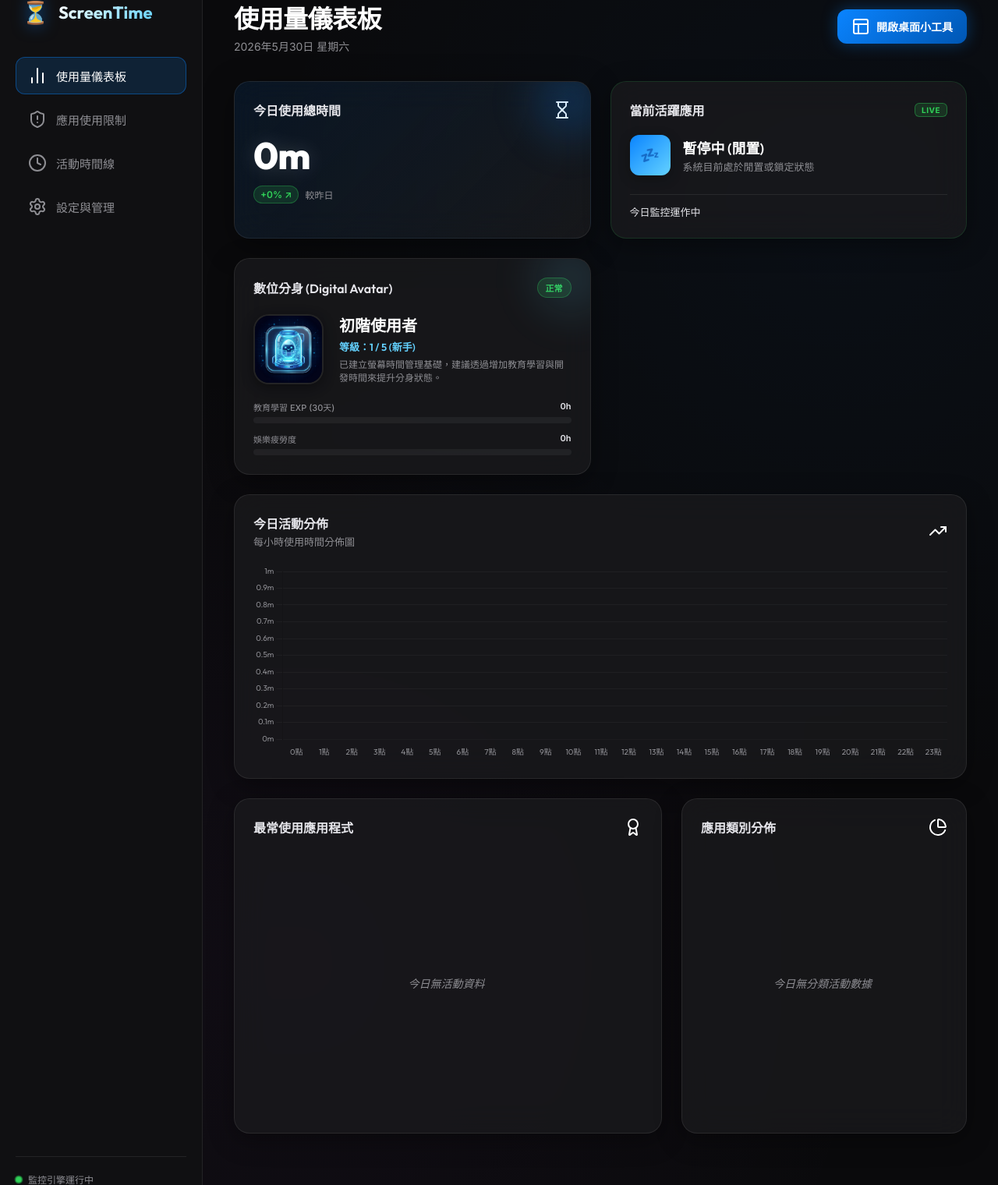
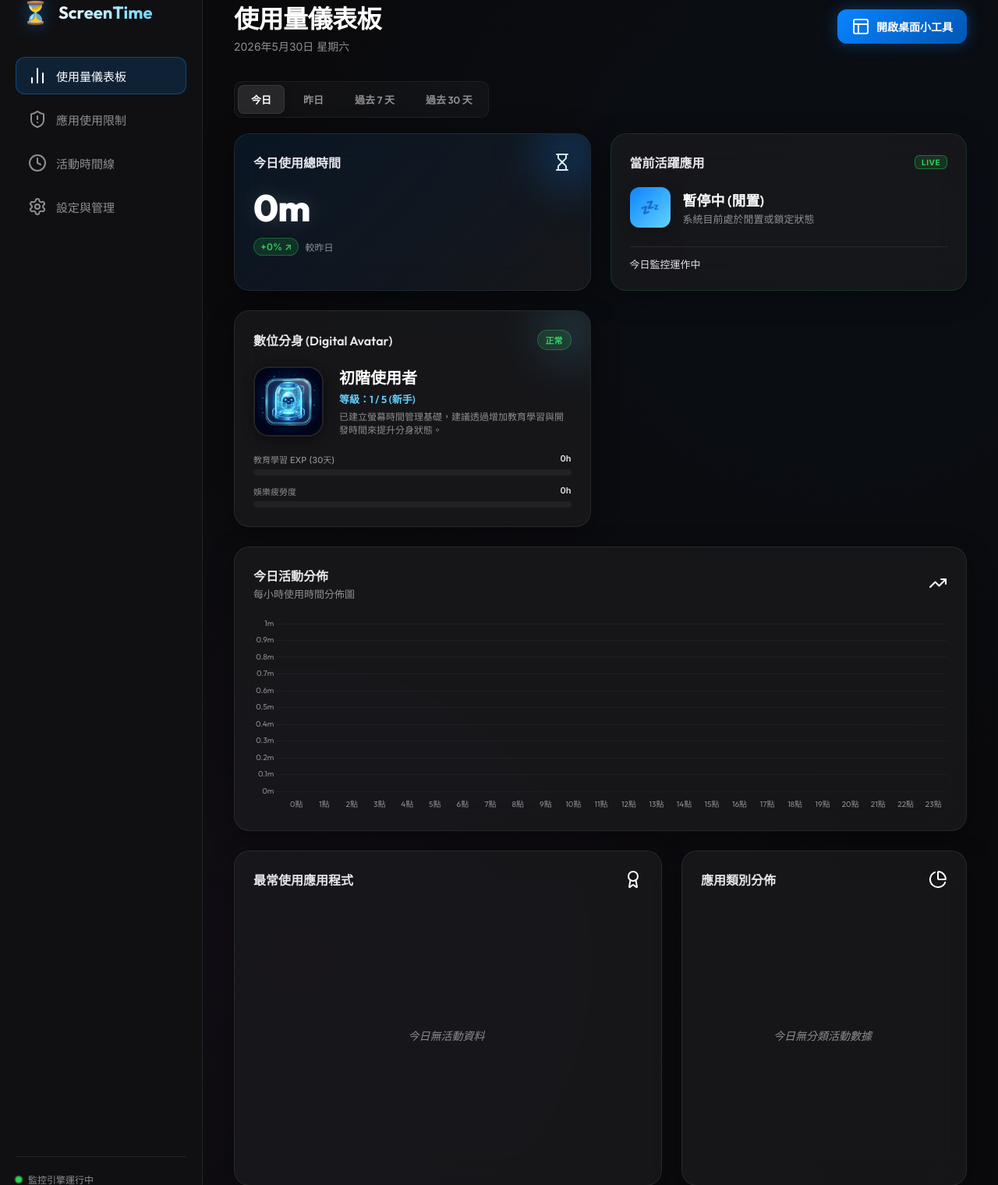
Before and after one commit to slen516-afk/screen-time-tracker, a Flask app: page / in a window 1280 px wide. Shown: the part 31-1551 px from the top of the page at 78% size. Run offline with Flask 3, Linux system fonts and the light colour scheme; data comes from the database, SQL or seed files in the repository; data that the repository does not hold is empty.

```diff
--- a/app.py
+++ b/app.py
@@ -44,24 +44,31 @@ def index():
 @app.route("/api/stats/summary", methods=["GET"])
 def get_summary():
     try:
+        range_val = request.args.get("range", "today")
         conn = get_db_connection()
         cursor = conn.cursor()
 
-        # Today's total duration
-        cursor.execute("""
-        SELECT SUM(duration)
-        FROM window_logs
-        WHERE date(start_time) = date('now', 'localtime')
-        """)
+        # Calculate date conditions based on selected range
+        if range_val == "yesterday":
+            date_cond = "date(start_time) = date('now', '-1 day', 'localtime')"
+            prev_date_cond = "date(start_time) = date('now', '-2 days', 'localtime')"
+        elif range_val == "7days":
+            date_cond = "date(start_time) >= date('now', '-6 days', 'localtime')"
+            prev_date_cond = "date(start_time) >= date('now', '-13 days', 'localtime') AND date(start_time) < date('now', '-6 days', 'localtime')"
+        elif range_val == "30days":
+            date_cond = "date(start_time) >= date('now', '-29 days', 'localtime')"
+            prev_date_cond = "date(start_time) >= date('now', '-59 days', 'localtime') AND date(start_time) < date('now', '-29 days', 'localtime')"
+        else: # today
+            date_cond = "date(start_time) = date('now', 'localtime')"
+            prev_date_cond = "date(start_time) = date('now', '-1 day', 'localtime')"
+
+        # Current total duration in selected range
+        cursor.execute(f"SELECT SUM(duration) FROM window_logs WHERE {date_cond}")
         row_today = cursor.fetchone()
         total_today = row_today[0] if row_today and row_today[0] is not None else 0
 
-        # Yesterday's total duration
-        cursor.execute("""
-        SELECT SUM(duration)
-        FROM window_logs
-        WHERE date(start_time) = date('now', '-1 day', 'localtime')
-        """)
+        # Previous total duration for trend comparison
+        cursor.execute(f"SELECT SUM(duration) FROM window_logs WHERE {prev_date_cond}")
         row_yesterday = cursor.fetchone()
         total_yesterday = row_yesterday[0] if row_yesterday and row_yesterday[0] is not None else 0
 
@@ -72,12 +79,12 @@ def get_summary():
         elif total_today > 0:
             pct_change = 100.0
 
-        # Category Breakdown for today
-        cursor.execute("""
+        # Category Breakdown for selected range
+        cursor.execute(f"""
         SELECT COALESCE(l.category, c.category) as category, SUM(l.duration) as cat_duration
         FROM window_logs l
         LEFT JOIN app_categories c ON l.app_name = c.app_name
-        WHERE date(l.start_time) = date('now', 'localtime')
+        WHERE {date_cond}
         GROUP BY COALESCE(l.category, c.category)
         ORDER BY cat_duration DESC
         """)
@@ -86,7 +93,7 @@ def get_summary():
 
         # Default empty categories to 0 if not tracked
         all_categories = ["Browsers", "Developer Tools", "Social & Communication",
-                          "Entertainment & Media", "Productivity & Office", "System", "Education", "Others"]
+                          "Entertainment & Media", "Productivity & Office", "System", "學習", "Others"]
         for cat in all_categories:
             if cat not in category_data:
                 category_data[cat] = 0
@@ -103,34 +110,76 @@ def get_summary():
     except Exception as e:
         return jsonify({"success": False, "error": str(e)}), 500
 
-# 2. Chart Stats (Hourly breakdown for today)
+# 2. Chart Stats (Hourly breakdown for today/yesterday, Daily for 7/30 days)
 @app.route("/api/stats/chart", methods=["GET"])
 def get_chart_data():
     try:
+        range_val = request.args.get("range", "today")
         conn = get_db_connection()
         cursor = conn.cursor()
 
-        # Initialize 24 hours to 0
-        hourly_data = [0] * 24
+        if range_val in ["today", "yesterday"]:
+            # Hourly breakdown
+            hourly_data = [0] * 24
+            labels = [f"{i}點" for i in range(24)]
 
-        cursor.execute("""
-        SELECT strftime('%H', start_time) as hr, SUM(duration) as hr_duration
-        FROM window_logs
-        WHERE date(start_time) = date('now', 'localtime')
-        GROUP BY hr
-        """)
+            if range_val == "yesterday":
+                date_cond = "date(start_time) = date('now', '-1 day', 'localtime')"
+            else:
+                date_cond = "date(start_time) = date('now', 'localtime')"
 
-        rows = cursor.fetchall()
-        for row in rows:
-            hour_idx = int(row["hr"])
-            if 0 <= hour_idx < 24:
-                hourly_data[hour_idx] = row["hr_duration"]
+            cursor.execute(f"""
+            SELECT strftime('%H', start_time) as hr, SUM(duration) as hr_duration
+            FROM window_logs
+            WHERE {date_cond}
+            GROUP BY hr
+            """)
+
+            rows = cursor.fetchall()
+            for row in rows:
+                hour_idx = int(row["hr"])
+                if 0 <= hour_idx < 24:
+                    hourly_data[hour_idx] = row["hr_duration"]
+            data_val = hourly_data
+
+        else:
+            # Daily breakdown (7 days or 30 days)
+            days_count = 7 if range_val == "7days" else 30
+
+            # Generate the list of dates for the last N days (ascending order)
+            dates_list = []
+            labels = []
+            for i in reversed(range(days_count)):
+                cursor.execute(f"SELECT date('now', '-{i} day', 'localtime')")
+                dt = cursor.fetchone()[0]
+                dates_list.append(dt)
+                # Formatted label: e.g. "5/30"
+                parts = dt.split("-")
+                labels.append(f"{int(parts[1])}/{int(parts[2])}")
+
+            daily_data = [0] * days_count
+            date_cond = f"date(start_time) >= date('now', '-{days_count - 1} days', 'localtime')"
+
+            cursor.execute(f"""
+            SELECT date(start_time) as dt, SUM(duration) as day_duration
+            FROM window_logs
+            WHERE {date_cond}
+            GROUP BY dt
+            """)
+
+            rows = cursor.fetchall()
+            date_to_duration = {row["dt"]: row["day_duration"] for row in rows}
+
+            for idx, dt in enumerate(dates_list):
+                daily_data[idx] = date_to_duration.get(dt, 0)
+
+            data_val = daily_data
 
         conn.close()
-
         return jsonify({
             "success": True,
-            "chart_data": hourly_data
+            "chart_data": data_val,
+            "labels": labels
         })
     except Exception as e:
         return jsonify({"success": False, "error": str(e)}), 500
@@ -139,15 +188,30 @@ def get_chart_data():
 @app.route("/api/stats/apps", methods=["GET"])
 def get_apps_data():
     try:
+        range_val = request.args.get("range", "today")
         conn = get_db_connection()
         cursor = conn.cursor()
 
-        # Get overall applications and their today's duration
-        cursor.execute("""
+        # Calculate date conditions based on selected range
+        if range_val == "yesterday":
+            date_cond = "date(l.start_time) = date('now', '-1 day', 'localtime')"
+            sub_date_cond = "date(start_time) = date('now', '-1 day', 'localtime')"
+        elif range_val == "7days":
+            date_cond = "date(l.start_time) >= date('now', '-6 days', 'localtime')"
+            sub_date_cond = "date(start_time) >= date('now', '-6 days', 'localtime')"
+        elif range_val == "30days":
+            date_cond = "date(l.start_time) >= date('now', '-29 days', 'localtime')"
+            sub_date_cond = "date(start_time) >= date('now', '-29 days', 'localtime')"
+        else: # today
+            date_cond = "date(l.start_time) = date('now', 'localtime')"
+            sub_date_cond = "date(start_time) = date('now', 'localtime')"
+
+        # Get overall applications and their duration in this range
+        cursor.execute(f"""
         SELECT l.app_name, c.display_name, c.category, SUM(l.duration) as app_duration
         FROM window_logs l
         JOIN app_categories c ON l.app_name = c.app_name
-        WHERE date(l.start_time) = date('now', 'localtime')
+        WHERE {date_cond}
         GROUP BY l.app_name
         ORDER BY app_duration DESC
         """)
@@ -169,11 +233,11 @@ def get_apps_data():
                 cat_lim_row = cursor.fetchone()
                 limit = cat_lim_row["limit_seconds"] if cat_lim_row else None
 
-            # Fetch top window titles/subtasks for this app today
-            cursor.execute("""
+            # Fetch top window titles/subtasks for this app in this range
+            cursor.execute(f"""
             SELECT window_title, SUM(duration) as win_duration
             FROM window_logs
-            WHERE app_name = ? AND date(start_time) = date('now', 'localtime') AND window_title != ''
+            WHERE app_name = ? AND {sub_date_cond} AND window_title != ''
             GROUP BY window_title
             ORDER BY win_duration DESC
             LIMIT 8
@@ -203,15 +267,26 @@ def get_apps_data():
 @app.route("/api/stats/timeline", methods=["GET"])
 def get_timeline():
     try:
+        range_val = request.args.get("range", "today")
         conn = get_db_connection()
         cursor = conn.cursor()
 
+        # Calculate date conditions based on selected range
+        if range_val == "yesterday":
+            date_cond = "date(l.start_time) = date('now', '-1 day', 'localtime')"
+        elif range_val == "7days":
+            date_cond = "date(l.start_time) >= date('now', '-6 days', 'localtime')"
+        elif range_val == "30days":
+            date_cond = "date(l.start_time) >= date('now', '-29 days', 'localtime')"
+        else: # today
+            date_cond = "date(l.start_time) = date('now', 'localtime')"
+
         # Get last 50 events today where duration was significant (>= 3 seconds)
-        cursor.execute("""
+        cursor.execute(f"""
         SELECT l.app_name, c.display_name, COALESCE(l.category, c.category) as category, l.window_title, l.start_time, l.end_time, l.duration
         FROM window_logs l
         LEFT JOIN app_categories c ON l.app_name = c.app_name
-        WHERE date(l.start_time) = date('now', 'localtime') AND l.duration >= 3
+        WHERE {date_cond} AND l.duration >= 3
         ORDER BY l.start_time DESC
         LIMIT 50
         """)
@@ -435,12 +510,12 @@ def get_character_stats():
         conn = get_db_connection()
         cursor = conn.cursor()
 
-        # Query total duration for Education in past 30 days
+        # Query total duration for 學習 in past 30 days
         cursor.execute("""
         SELECT SUM(l.duration)
         FROM window_logs l
         LEFT JOIN app_categories c ON l.app_name = c.app_name
-        WHERE COALESCE(l.category, c.category) = 'Education'
+        WHERE COALESCE(l.category, c.category) = '學習'
           AND date(l.start_time) >= date('now', '-30 days', 'localtime')
         """)
         row_edu = cursor.fetchone()
--- a/static/css/style.css
+++ b/static/css/style.css
@@ -41,6 +41,7 @@
 .color-Productivity-Office { color: var(--color-pink); }
 .color-System { color: var(--color-blue); }
 .color-Education { color: var(--color-cyan); }
+.color-學習 { color: var(--color-cyan); }
 .color-Others { color: var(--color-grey); }
 
 .bg-Browsers { background: var(--color-green); }
@@ -50,6 +51,7 @@
 .bg-Productivity-Office { background: var(--color-pink); }
 .bg-System { background: var(--color-blue); }
 .bg-Education { background: var(--color-cyan); }
+.bg-學習 { background: var(--color-cyan); }
 .bg-Others { background: var(--color-grey); }
 
 /* ==========================================================================
@@ -1375,3 +1377,43 @@ body {
         grid-template-columns: 1fr;
     }
 }
+
+/* ==========================================================================
+   DASHBOARD RANGE SELECTOR BAR
+   ========================================================================== */
+.range-selector-bar {
+    display: flex;
+    gap: 8px;
+    margin-bottom: 20px;
+    background: rgba(255, 255, 255, 0.03);
+    padding: 4px;
+    border-radius: 10px;
+    border: 1px solid rgba(255, 255, 255, 0.05);
+    align-self: flex-start;
+    width: fit-content;
+}
+
+.range-btn {
+    background: transparent;
+    border: none;
+    color: var(--text-muted);
+    padding: 8px 16px;
+    font-size: 13px;
+    font-weight: 600;
+    border-radius: 8px;
+    cursor: pointer;
+    transition: var(--transition-smooth);
+    font-family: var(--font-heading);
+}
+
+.range-btn:hover {
+    color: var(--text-primary);
+    background: rgba(255, 255, 255, 0.05);
+}
+
+.range-btn.active {
+    color: var(--text-primary);
+    background: var(--bg-card-hover);
+    box-shadow: 0 2px 8px rgba(0, 0, 0, 0.2);
+    border: 1px solid rgba(255, 255, 255, 0.08);
+}
--- a/static/js/app.js
+++ b/static/js/app.js
@@ -4,6 +4,7 @@
 document.addEventListener('DOMContentLoaded', () => {
     // Current State
     let currentTab = 'dashboard';
+    let currentRange = 'today';
     let hourlyChart = null;
     let appsData = [];
     let categoriesData = {};
@@ -82,7 +83,7 @@ document.addEventListener('DOMContentLoaded', () => {
     // ==========================================================================
     // CHART.JS INITIALIZATION
     // ==========================================================================
-    function initChart(initialData) {
+    function initChart(initialData, chartLabels) {
         const ctx = document.getElementById('hourlyUsageChart').getContext('2d');
 
         // Create gorgeous neon gradient
@@ -90,7 +91,7 @@ document.addEventListener('DOMContentLoaded', () => {
         gradient.addColorStop(0, 'rgba(10, 132, 255, 0.85)');
         gradient.addColorStop(1, 'rgba(191, 90, 242, 0.25)');
 
-        const labels = Array.from({length: 24}, (_, i) => `${i}點`);
+        const labels = chartLabels || Array.from({length: 24}, (_, i) => `${i}點`);
 
         hourlyChart = new Chart(ctx, {
             type: 'bar',
@@ -171,7 +172,7 @@ document.addEventListener('DOMContentLoaded', () => {
 
     // 1. Fetch Summary
     function fetchSummary() {
-        fetch('/api/stats/summary')
+        fetch(`/api/stats/summary?range=${currentRange}`)
             .then(res => res.json())
             .then(data => {
                 if (data.success) {
@@ -248,14 +249,15 @@ document.addEventListener('DOMContentLoaded', () => {
 
     // 2. Fetch Chart Data
     function fetchChartData() {
-        fetch('/api/stats/chart')
+        fetch(`/api/stats/chart?range=${currentRange}`)
             .then(res => res.json())
             .then(data => {
                 if (data.success) {
                     const minsData = data.chart_data.map(sec => Math.round(sec / 60));
                     if (!hourlyChart) {
-                        initChart(data.chart_data);
+                        initChart(data.chart_data, data.labels);
                     } else {
+                        hourlyChart.data.labels = data.labels || Array.from({length: 24}, (_, i) => `${i}點`);
                         hourlyChart.data.datasets[0].data = minsData;
                         hourlyChart.update();
                     }
@@ -265,7 +267,7 @@ document.addEventListener('DOMContentLoaded', () => {
 
     // 3. Fetch Apps List
     function fetchAppsData() {
-        fetch('/api/stats/apps')
+        fetch(`/api/stats/apps?range=${currentRange}`)
             .then(res => res.json())
             .then(data => {
                 if (data.success) {
@@ -278,11 +280,12 @@ document.addEventListener('DOMContentLoaded', () => {
 
     // 4. Fetch Timeline
     function fetchTimelineData() {
-        fetch('/api/stats/timeline')
+        fetch(`/api/stats/timeline?range=${currentRange}`)
             .then(res => res.json())
             .then(data => {
                 if (data.success) {
                     // Process LIVE active app card status from timeline
+
                     if (data.timeline.length > 0) {
                         const latest = data.timeline[0];
                         const endT = new Date(latest.end_time);
@@ -851,6 +854,48 @@ document.addEventListener('DOMContentLoaded', () => {
             });
     });
 
+    // ==========================================================================
+    // RANGE SELECTOR EVENTS
+    // ==========================================================================
+    const rangeBtns = document.querySelectorAll('.range-btn');
+    rangeBtns.forEach(btn => {
+        btn.addEventListener('click', () => {
+            const range = btn.getAttribute('data-range');
+
+            // Toggle active class
+            rangeBtns.forEach(b => b.classList.remove('active'));
+            btn.classList.add('active');
+
+            currentRange = range;
+
+            // Update Card & Chart Titles
+            const totalTitle = document.getElementById('lbl-total-time-title');
+            const chartTitle = document.getElementById('lbl-chart-title');
+            const chartSubtitle = document.getElementById('lbl-chart-subtitle');
+
+            if (range === 'today') {
+                totalTitle.innerText = '今日使用總時間';
+                chartTitle.innerText = '今日活動分佈';
+                chartSubtitle.innerText = '每小時使用時間分佈圖';
+            } else if (range === 'yesterday') {
+                totalTitle.innerText = '昨日使用總時間';
+                chartTitle.innerText = '昨日活動分佈';
+                chartSubtitle.innerText = '每小時使用時間分佈圖';
+            } else if (range === '7days') {
+                totalTitle.innerText = '過去 7 天使用總時間';
+                chartTitle.innerText = '過去 7 天活動分佈';
+                chartSubtitle.innerText = '每日使用時間分佈圖';
+            } else if (range === '30days') {
+                totalTitle.innerText = '過去 30 天使用總時間';
+                chartTitle.innerText = '過去 30 天活動分佈';
+                chartSubtitle.innerText = '每日使用時間分佈圖';
+            }
+
+            // Refresh stats immediately
+            refreshData();
+        });
+    });
+
     // Startup Init Checks
     checkWidgetStatus();
     refreshData();
--- a/templates/index.html
+++ b/templates/index.html
@@ -67,11 +67,19 @@
 
             <!-- TAB 1: DASHBOARD -->
             <section id="tab-dashboard" class="tab-panel active">
+                <!-- Date/Range Selector Tab Bar -->
+                <div class="range-selector-bar">
+                    <button class="range-btn active" data-range="today">今日</button>
+                    <button class="range-btn" data-range="yesterday">昨日</button>
+                    <button class="range-btn" data-range="7days">過去 7 天</button>
+                    <button class="range-btn" data-range="30days">過去 30 天</button>
+                </div>
+
                 <div class="grid-layout">
                     <!-- Stat Card: Total Screen Time -->
                     <div class="card hero-card">
                         <div class="card-header">
-                            <span class="card-title">今日使用總時間</span>
+                            <span class="card-title" id="lbl-total-time-title">今日使用總時間</span>
                             <i data-lucide="hourglass" class="icon-accent-blue"></i>
                         </div>
                         <div class="hero-stats">
@@ -125,7 +133,7 @@
                                     <span id="lbl-avatar-edu-time">0.0h</span>
                                 </div>
                                 <div class="meter-bar">
-                                    <div class="meter-fill bg-Education" id="bar-avatar-edu" style="width: 0%"></div>
+                                    <div class="meter-fill bg-學習" id="bar-avatar-edu" style="width: 0%"></div>
                                 </div>
                             </div>
                             <div class="avatar-meter-row">
@@ -146,8 +154,8 @@
                 <div class="card chart-card">
                     <div class="card-header">
                         <div>
-                            <span class="card-title">今日活動分佈</span>
-                            <p class="card-subtitle">每小時使用時間分佈圖</p>
+                            <span class="card-title" id="lbl-chart-title">今日活動分佈</span>
+                            <p class="card-subtitle" id="lbl-chart-subtitle">每小時使用時間分佈圖</p>
                         </div>
                         <i data-lucide="trending-up"></i>
                     </div>
@@ -309,7 +317,7 @@
                         <option value="Entertainment & Media">Entertainment & Media (影音娛樂)</option>
                         <option value="Productivity & Office">Productivity & Office (辦公生產力)</option>
                         <option value="System">System (系統程式)</option>
-                        <option value="Education">Education (教育學習)</option>
+                        <option value="學習">學習 (學習)</option>
                         <option value="Others">Others (其他)</option>
                     </select>
                 </div>
@@ -364,7 +372,7 @@
                         <option value="Entertainment & Media">Entertainment & Media (影音娛樂)</option>
                         <option value="Productivity & Office">Productivity & Office (辦公生產力)</option>
                         <option value="System">System (系統程式)</option>
-                        <option value="Education">Education (教育學習)</option>
+                        <option value="學習">學習 (學習)</option>
                         <option value="Others">Others (其他)</option>
                     </select>
                 </div>
--- a/widget.py
+++ b/widget.py
@@ -271,8 +271,8 @@ class DesktopWidget:
             self.lbl_app.configure(text=f"● 正在使用 {active_app} ({app_time_str})", fg=self.active_green)
 
             # Update category status hint
-            if category == "Education":
-                self.lbl_hint.configure(text="[🎓 教育]", fg="#64D2FF")  # Neon Cyan
+            if category == "學習":
+                self.lbl_hint.configure(text="[🎓 學習]", fg="#64D2FF")  # Neon Cyan
             elif category == "Entertainment & Media":
                 self.lbl_hint.configure(text="[🎮 娛樂]", fg="#FF453A")  # Neon Red
             else:
```
Also changed, not shown: tracker.py (+54 -4 lines), readme.md.
